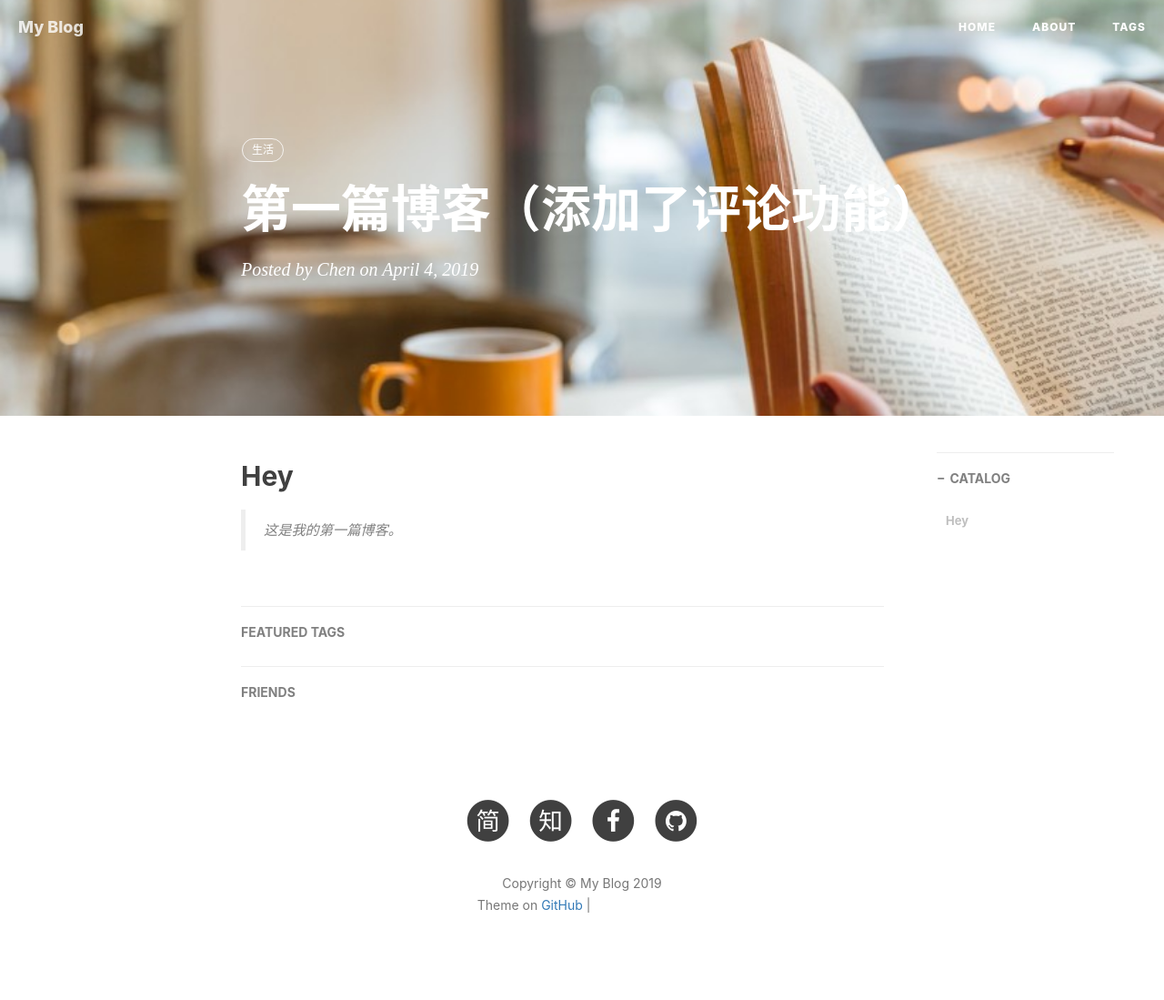
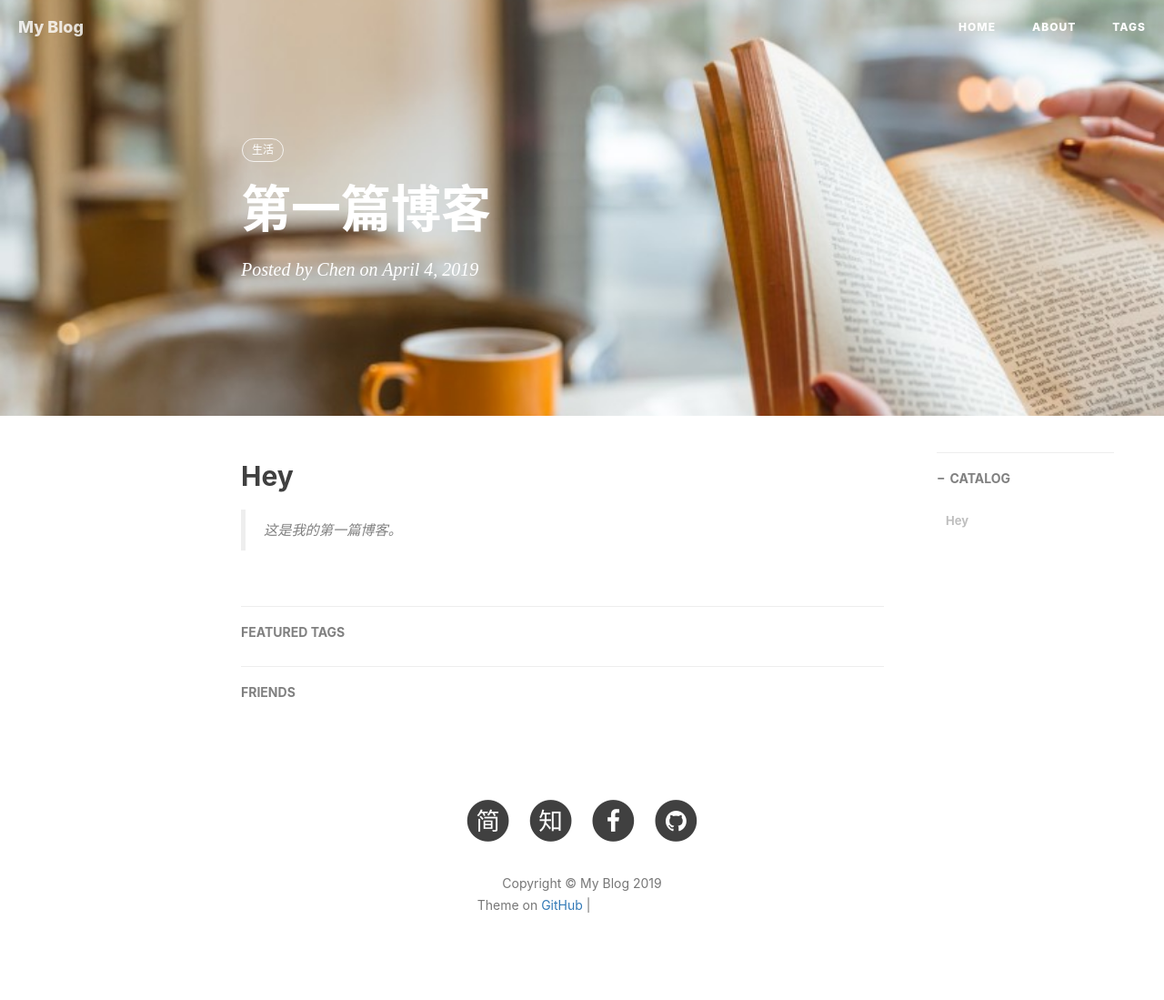
Before and after one commit to chengentop/chengentop.github.io, a Jekyll site: the page built from _posts/2019-4-4-快速搭建个人博客.md, in a window 1280 px wide. Shown: the whole page at 91% size. Built offline with Jekyll 4.4.1, drawn with Linux system fonts in a browser that asks for light colours; nearby versions of some CDN libraries; comment, search, counter and statistics services are not loaded; grey boxes are pictures that could not be loaded.

Commit message:
Update 2019-4-4-快速搭建个人博客.md

```diff
--- a/_posts/2019-4-4-快速搭建个人博客.md
+++ b/_posts/2019-4-4-快速搭建个人博客.md
@@ -1,6 +1,6 @@
 ---
 layout:     post   				    # 使用的布局（不需要改）
-title:      第一篇博客（添加了评论功能） 				# 标题
+title:      第一篇博客 				# 标题
 subtitle:                           #副标题
 date:       2019-04-04 				# 时间
 author:     Chen 						# 作者
```
